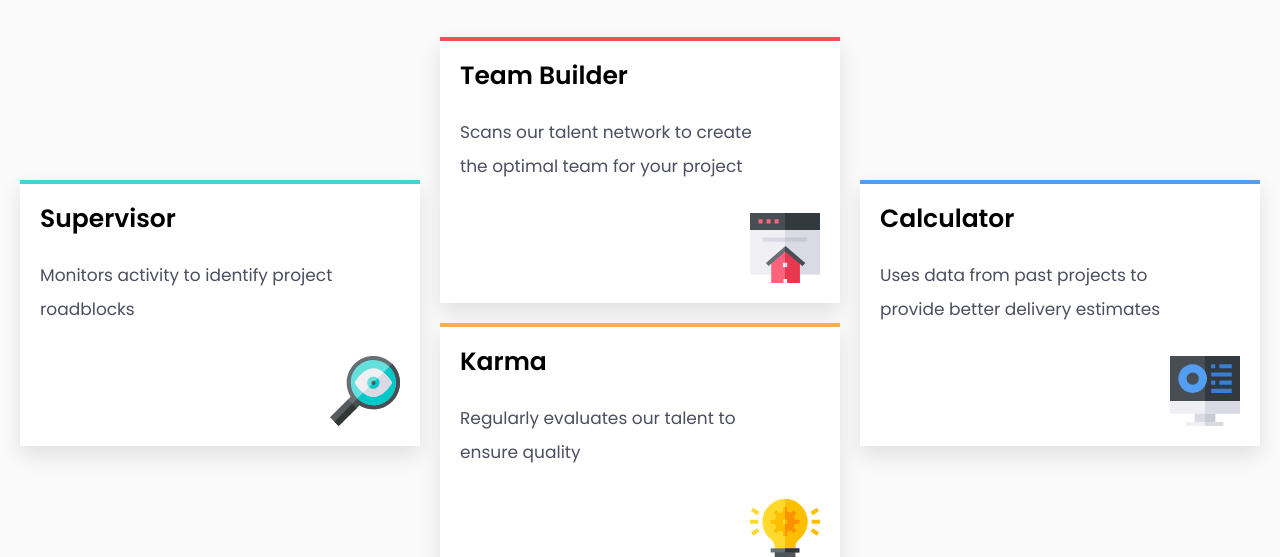
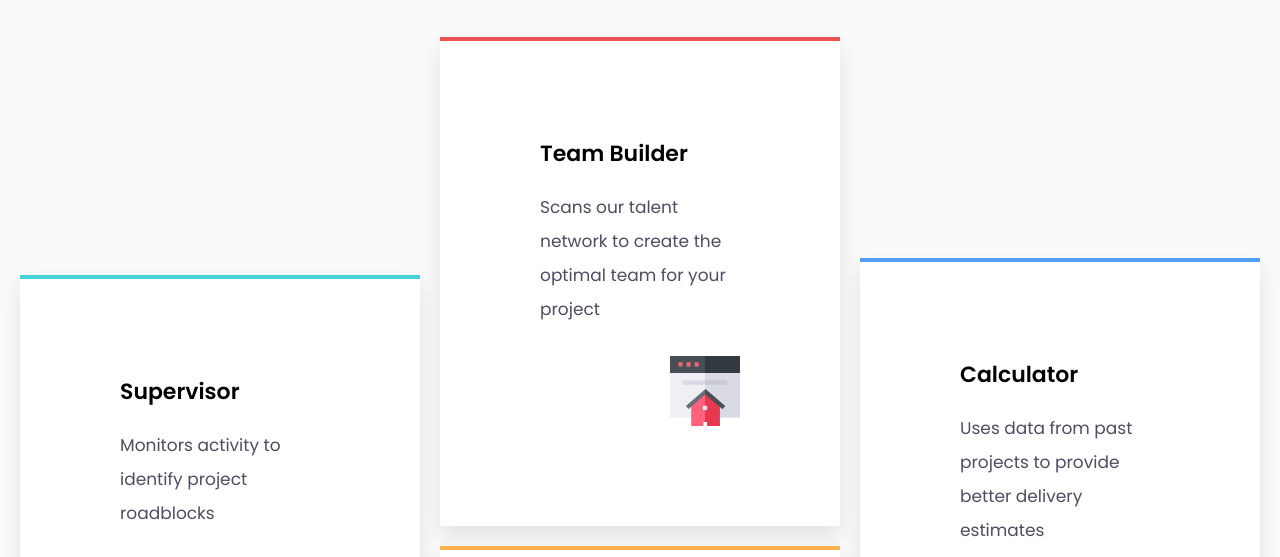
Before and after one commit to abdalla-osman/four-card-feature-section-master, a plain HTML site: page index.html in a window 1280 px wide. Shown: the part 240-797 px from the top of the page. Drawn offline with Linux system fonts and the light colour scheme.

Commit message:
Update style.css

```diff
--- a/css/style.css
+++ b/css/style.css
@@ -65,7 +65,7 @@ main .container .hr{
 }
 .cart{
     background-color:white;
-    padding: 20px;
+    padding:100px;
     width:400px;
     position: relative;
     box-shadow: 0 10px 20px rgba(0, 0, 0, 0.1);
@@ -95,7 +95,7 @@ main .container .hr{
 }
 
 .cart .head-cart h3{
-    font-size: 25px;
+    font-size: 22px;
     margin-bottom: 20px;
     font-weight: 600;
 }
```
